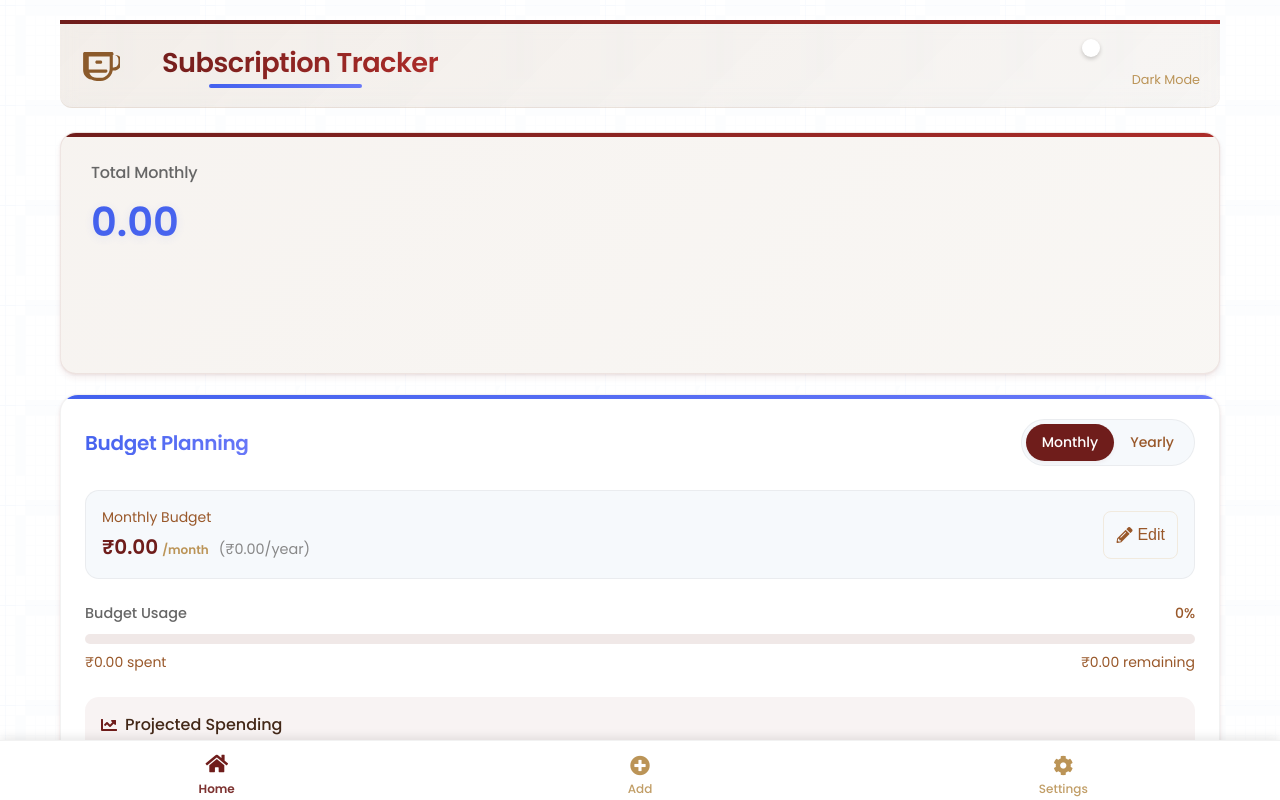
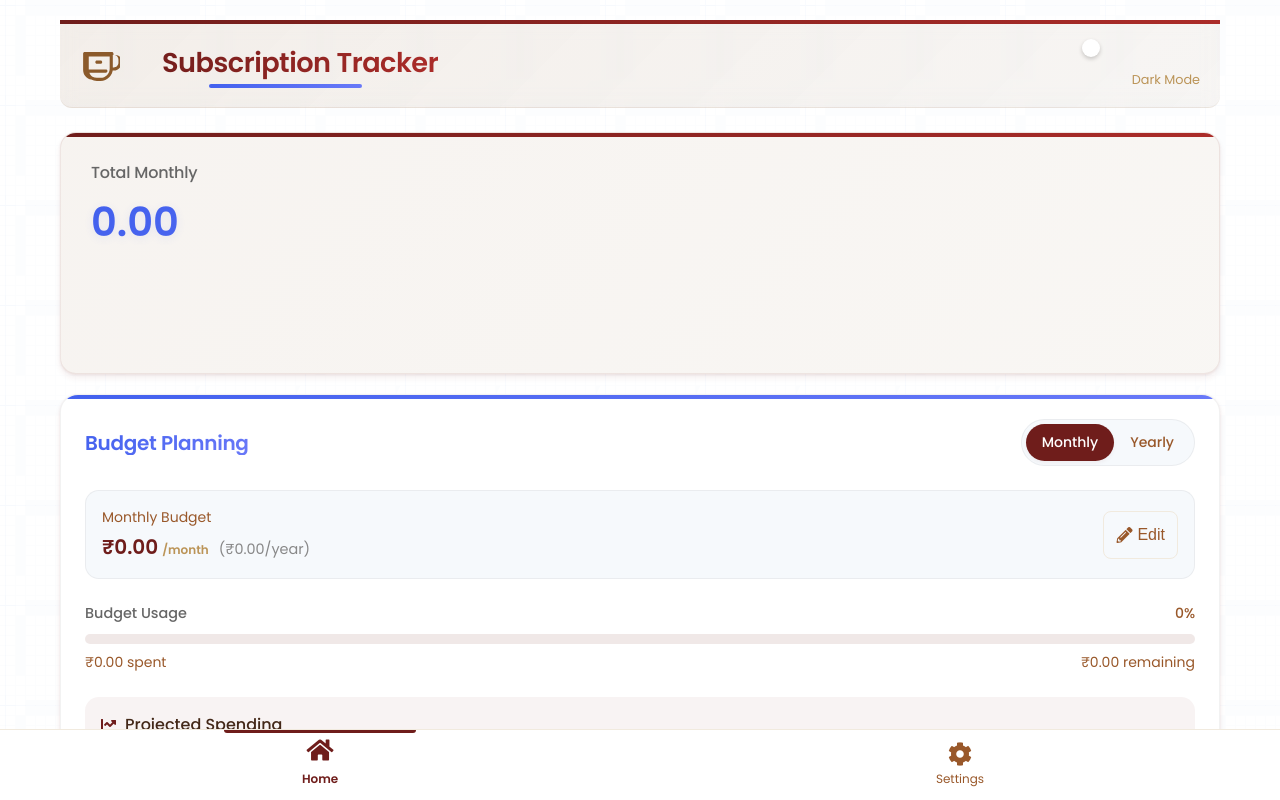
Before and after one commit to kushal311201/Subscription-Tracker, a website: page subscription-manager/index.html in a window 1280 px wide. Both pictures are taken after a click on the link "Home". Shown: the top 800 px of the page. Drawn offline with nearby package versions, Linux system fonts and the light colour scheme; a web font is replaced by a local one.

Commit message:
Remove Add tab from bottom navigation and improve layout

```diff
--- a/subscription-manager/css/style.css
+++ b/subscription-manager/css/style.css
@@ -274,9 +274,25 @@ header h1:after {
 /* Enhanced Main Content */
 .main-content {
     display: flex;
-    flex-wrap: wrap;
-    gap: var(--spacing-xl);
-    margin-bottom: var(--spacing-xl);
+    flex-direction: column;
+    gap: 20px;
+    margin-bottom: 70px; /* Ensure content isn't hidden behind bottom nav */
+}
+
+@media (min-width: 768px) {
+    .main-content {
+        flex-direction: row;
+        gap: 20px;
+    }
+
+    .add-subscription {
+        flex: 0 0 300px;
+        height: fit-content;
+    }
+
+    .subscription-list {
+        flex: 1;
+    }
 }
 
 /* Improved Cards */
@@ -641,51 +657,40 @@ input:focus, select:focus, textarea:focus {
 
 /* Enhanced Bottom Navigation */
 .bottom-nav {
-    display: flex;
-    justify-content: space-around;
-    align-items: center;
     position: fixed;
     bottom: 0;
     left: 0;
     width: 100%;
-    background-color: var(--bg-card);
-    box-shadow: 0 -4px 20px rgba(0, 0, 0, 0.1);
-    z-index: var(--z-fixed);
-    padding: 12px 5px;
-    border-top: 1px solid var(--border-light);
-    backdrop-filter: blur(10px);
-    -webkit-backdrop-filter: blur(10px);
-    padding-bottom: calc(12px + env(safe-area-inset-bottom, 0px)); /* For iPhone with notch */
+    background-color: var(--bg-primary);
+    z-index: 30;
+    border-top: 1px solid var(--border-color);
+    display: flex;
+    justify-content: space-around;
+    padding-bottom: env(safe-area-inset-bottom, 0px);
 }
 
 .nav-item {
     display: flex;
     flex-direction: column;
     align-items: center;
-    justify-content: center;
-    padding: 8px 0;
+    padding: 12px 0;
+    text-decoration: none;
+    color: var(--text-secondary);
     flex: 1;
     text-align: center;
-    color: var(--text-light);
-    font-size: var(--text-xs);
-    font-weight: var(--font-medium);
-    transition: all var(--transition-normal);
+    transition: all 0.2s ease;
     position: relative;
-    overflow: hidden;
-    user-select: none;
-    -webkit-user-select: none;
 }
 
 .nav-item i {
-    font-size: 20px;
+    font-size: 24px;
     margin-bottom: 4px;
-    transition: all var(--transition-normal);
+    transition: all 0.2s ease;
 }
 
 .nav-item span {
-    transition: all var(--transition-normal);
-    transform: translateY(0);
-    opacity: 0.9;
+    font-size: 12px;
+    transition: all 0.2s ease;
 }
 
 .nav-item.active {
@@ -693,31 +698,23 @@ input:focus, select:focus, textarea:focus {
 }
 
 .nav-item.active i {
-    transform: translateY(-2px);
+    transform: translateY(-4px);
 }
 
 .nav-item.active span {
-    font-weight: var(--font-semibold);
+    font-weight: 600;
 }
 
 .nav-item.active:before {
     content: '';
     position: absolute;
-    bottom: 0;
+    top: 0;
     left: 50%;
-    width: 20px;
+    transform: translateX(-50%);
+    width: 30%;
     height: 3px;
-    background: var(--primary-gradient);
-    border-radius: 4px 4px 0 0;
-    transform: translateX(-50%);
-}
-
-.nav-item:hover {
-    color: var(--primary-color);
-}
-
-.nav-item:hover i {
-    transform: translateY(-2px);
+    background-color: var(--primary-color);
+    border-radius: 0 0 3px 3px;
 }
 
 /* Handle safe areas for modern iPhones */
@@ -851,9 +848,25 @@ header h1 {
 /* Main Content Styles */
 .main-content {
     display: flex;
-    flex-wrap: wrap;
+    flex-direction: column;
     gap: 20px;
-    margin-bottom: 30px;
+    margin-bottom: 70px; /* Ensure content isn't hidden behind bottom nav */
+}
+
+@media (min-width: 768px) {
+    .main-content {
+        flex-direction: row;
+        gap: 20px;
+    }
+
+    .add-subscription {
+        flex: 0 0 300px;
+        height: fit-content;
+    }
+
+    .subscription-list {
+        flex: 1;
+    }
 }
 
 .add-subscription {
@@ -1271,36 +1284,61 @@ input, select, button {
     position: fixed;
     bottom: 0;
     left: 0;
-    right: 0;
+    width: 100%;
+    background-color: var(--bg-primary);
+    z-index: 30;
+    border-top: 1px solid var(--border-color);
     display: flex;
     justify-content: space-around;
-    background-color: white;
-    box-shadow: 0 -2px 10px rgba(0, 0, 0, 0.1);
-    z-index: 100;
-    height: 60px;
-    padding-bottom: env(safe-area-inset-bottom);
+    padding-bottom: env(safe-area-inset-bottom, 0px);
 }
 
 .nav-item {
     display: flex;
     flex-direction: column;
     align-items: center;
-    justify-content: center;
+    padding: 12px 0;
+    text-decoration: none;
+    color: var(--text-secondary);
     flex: 1;
-    padding: var(--spacing-sm) 0;
-    color: var(--text-light);
-    text-decoration: none;
-    font-size: 0.75rem;
-    transition: color 0.3s;
+    text-align: center;
+    transition: all 0.2s ease;
+    position: relative;
 }
 
 .nav-item i {
-    font-size: 1.25rem;
-    margin-bottom: var(--spacing-xs);
+    font-size: 24px;
+    margin-bottom: 4px;
+    transition: all 0.2s ease;
+}
+
+.nav-item span {
+    font-size: 12px;
+    transition: all 0.2s ease;
 }
 
 .nav-item.active {
     color: var(--primary-color);
+}
+
+.nav-item.active i {
+    transform: translateY(-4px);
+}
+
+.nav-item.active span {
+    font-weight: 600;
+}
+
+.nav-item.active:before {
+    content: '';
+    position: absolute;
+    top: 0;
+    left: 50%;
+    transform: translateX(-50%);
+    width: 30%;
+    height: 3px;
+    background-color: var(--primary-color);
+    border-radius: 0 0 3px 3px;
 }
 
 /* Settings panel */
--- a/subscription-manager/index.html
+++ b/subscription-manager/index.html
@@ -517,10 +517,6 @@
             <i class="fas fa-home"></i>
             <span>Home</span>
         </a>
-        <a href="#" class="nav-item" id="nav-add">
-            <i class="fas fa-plus-circle"></i>
-            <span>Add</span>
-        </a>
         <a href="#" class="nav-item" id="nav-settings">
             <i class="fas fa-cog"></i>
             <span>Settings</span>
--- a/subscription-manager/js/app.js
+++ b/subscription-manager/js/app.js
@@ -2018,7 +2018,6 @@ function setupNavigation() {
     console.log('Setting up navigation');
 
     const navHome = document.getElementById('nav-home');
-    const navAdd = document.getElementById('nav-add');
     const navSettings = document.getElementById('nav-settings');
     const addSubscriptionSection = document.querySelector('.add-subscription');
     const subscriptionListSection = document.querySelector('.subscription-list');
@@ -2026,38 +2025,21 @@ function setupNavigation() {
     // Log found elements
     console.log('Navigation elements found:', {
         navHome: !!navHome,
-        navAdd: !!navAdd,
         navSettings: !!navSettings,
         addSubscriptionSection: !!addSubscriptionSection,
         subscriptionListSection: !!subscriptionListSection
     });
 
-    if (navHome && addSubscriptionSection && subscriptionListSection) {
+    if (navHome) {
         navHome.addEventListener('click', e => {
             e.preventDefault();
-            // Show subscription list, hide add form
-            subscriptionListSection.style.display = 'block';
-            addSubscriptionSection.style.display = 'none';
+            // Show all content
+            if (subscriptionListSection) subscriptionListSection.style.display = 'block';
+            if (addSubscriptionSection) addSubscriptionSection.style.display = 'block';
 
             // Update active nav
             document.querySelectorAll('.nav-item').forEach(item => item.classList.remove('active'));
             navHome.classList.add('active');
-
-            // Haptic feedback
-            if (navigator.vibrate) navigator.vibrate(30);
-        });
-    }
-
-    if (navAdd && addSubscriptionSection && subscriptionListSection) {
-        navAdd.addEventListener('click', e => {
-            e.preventDefault();
-            // Show add form, hide subscription list
-            addSubscriptionSection.style.display = 'block';
-            subscriptionListSection.style.display = 'none';
-
-            // Update active nav
-            document.querySelectorAll('.nav-item').forEach(item => item.classList.remove('active'));
-            navAdd.classList.add('active');
 
             // Haptic feedback
             if (navigator.vibrate) navigator.vibrate(30);
```
